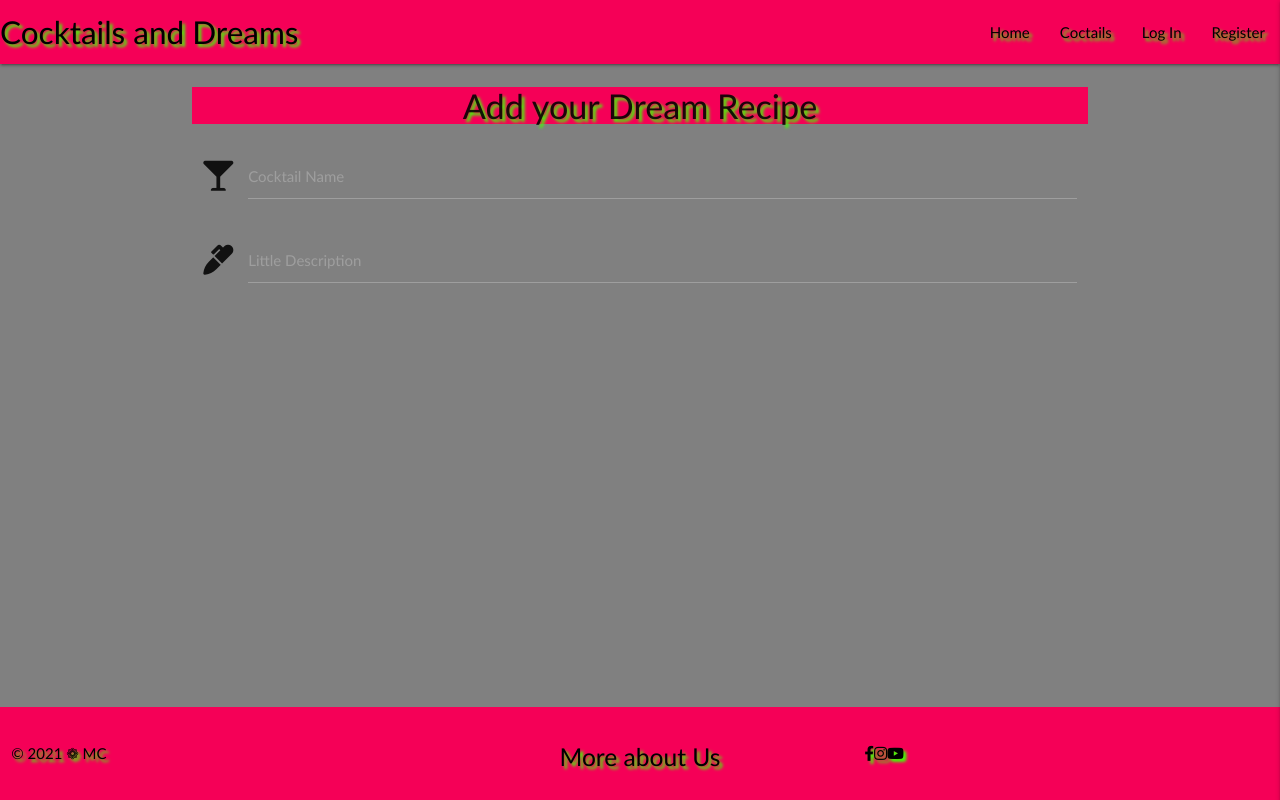
After one commit to MaggieDaisy/Cocktails_and_Dreams, a Flask app: page /add_recipe in a window 1280 px wide. The commit adds this page. Run offline with Flask 2, Linux system fonts and the light colour scheme; some libraries are stand-ins or nearby versions.

Commit message:
Create template add_recipe.html for possibility to create new cocktails by users

```diff
--- a/app.py
+++ b/app.py
@@ -103,6 +103,11 @@ def logout():
     return redirect(url_for("login"))
 
 
+@app.route("/add_recipe")
+def add_recipe():
+    return render_template("add_recipe.html")
+
+
 if __name__ == "__main__":
     app.run(host=os.environ.get("IP"),
             port=int(os.environ.get("PORT")),
--- /dev/null
+++ b/templates/add_recipe.html
@@ -0,0 +1,23 @@
+{% extends "base.html" %}
+{% block content %}
+
+<h4 class="pink accent-3 center-align text-shadow">Add your Dream Recipe</h4>
+
+<div class="row">
+    <form class="col s12" method="POST" action="">
+      <div class="row">
+        <div class="input-field col s12">
+          <i class="fas fa-glass-martini prefix"></i>
+          <input id="icon_prefix" type="text" class="validate">
+          <label for="icon_prefix">Cocktail Name</label>
+        </div>
+        <div class="input-field col s12">
+          <i class="fas fa-marker prefix"></i>
+          <input id="icon_telephone" type="tel" class="validate">
+          <label for="icon_telephone">Little Description</label>
+        </div>
+      </div>
+    </form>
+  </div>
+
+{% endblock %}
--- a/templates/base.html
+++ b/templates/base.html
@@ -26,9 +26,9 @@
                 <a href="#" data-target="mobile-demo" class="sidenav-trigger right black-text"><i class="fas fa-bars"></i></a>
                 <ul class="right hide-on-med-and-down">
                     <li><a class="black-text" href="{{ url_for('index') }}">Home</a></li>
-                    <li><a class="black-text" href="#">Coctails</a></li>
+                    <li><a class="black-text" href="{{ url_for('get_recipes') }}">Coctails</a></li>
                     {% if session.user %}
-                        <li><a class="black-text" href="{{ url_for('get_recipes') }}">Dream Recipe</a></li>
+                        <li><a class="black-text" href="{{ url_for('add_recipe') }}">Dream Recipe</a></li>
                         <li><a class="black-text" href="{{ url_for('profile', username=session['user']) }}">Profile</a></li>
                         <li><a class="black-text" href="{{ url_for('logout') }}">Log Out</a></li>
                     {% else %}
@@ -44,9 +44,9 @@
                 <h4 class="center-align">Cocktails and Dreams</h4>
             </li>
             <li><a href="{{ url_for('index') }}">Home</a></li>
-            <li><a href="#">Coctails</a></li>
+            <li><a href="{{ url_for('get_recipes') }}">Coctails</a></li>
             {% if session.user %}
-                <li><a href="{{ url_for('get_recipes') }}">Dream Recipe</a></li>
+                <li><a href="{{ url_for('add_recipe') }}">Dream Recipe</a></li>
                 <li><a href="{{ url_for('profile', username=session['user']) }}">Profile</a></li>
                 <li><a href="{{ url_for('logout') }}">Log Out</a></li>
             {% else %}
```
